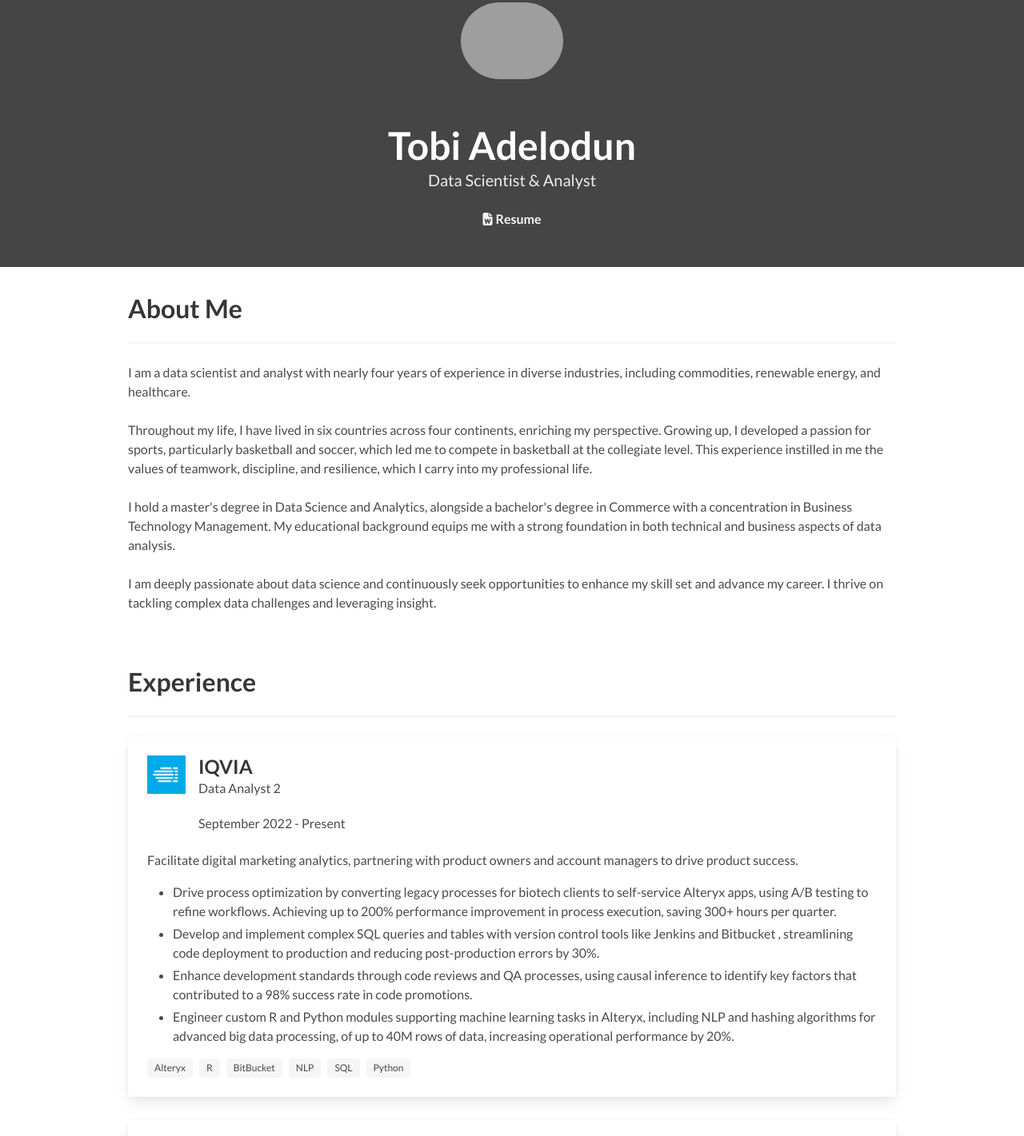
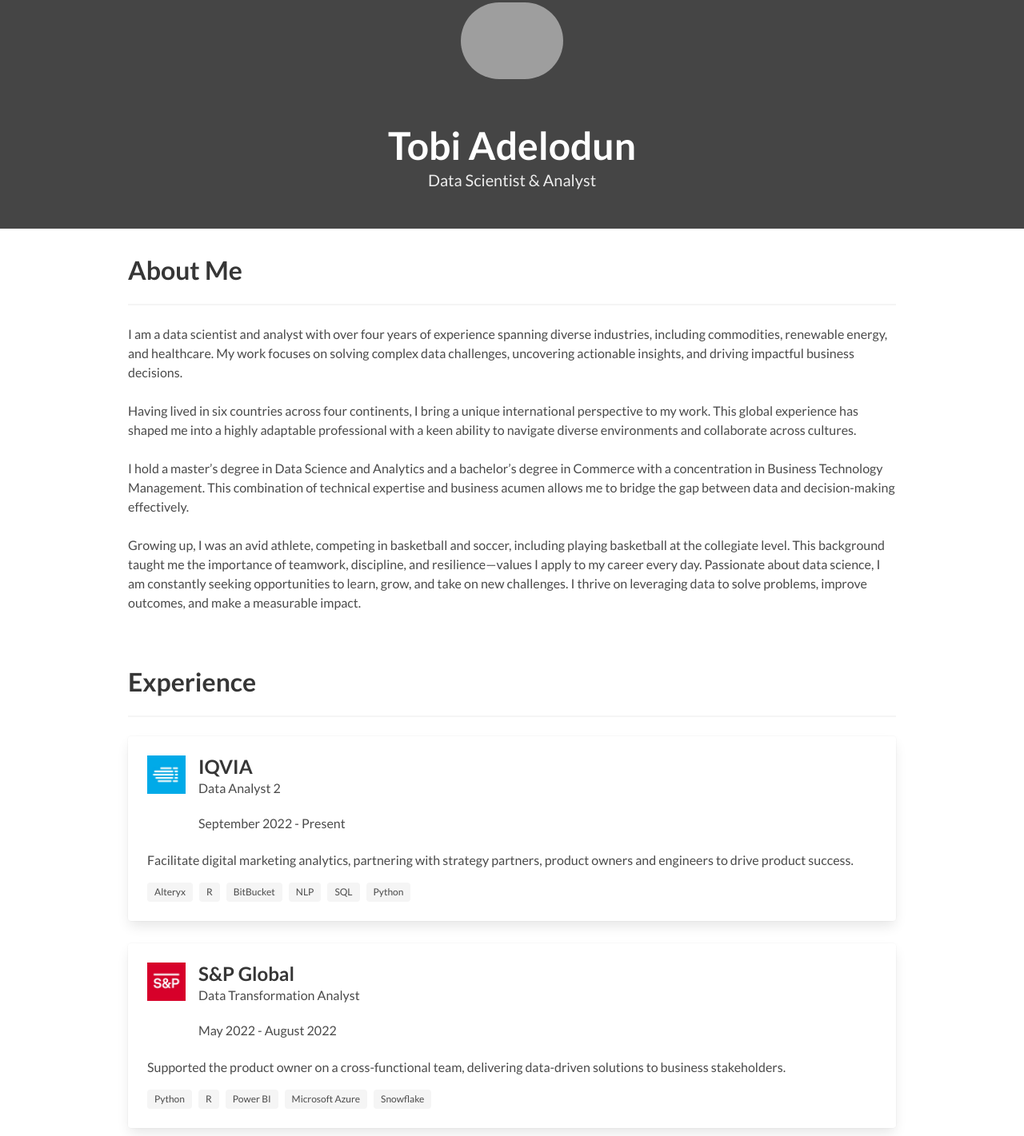
Before and after one commit to tobiadelodun/tobiadelodun.github.io, a plain HTML site: page index.html in a window 1280 px wide. Shown: the part 109-1530 px from the top of the page at 80% size. Drawn offline with Linux system fonts and the light colour scheme; grey boxes are pictures that could not be loaded.

Commit message:
index update

```diff
--- a/index.html
+++ b/index.html
@@ -67,31 +67,30 @@
             <h2 class="subtitle">
               Data Scientist & Analyst
             </h2>
-            <p>
-              <a href="docs/Tobi_Adelodun_Resume.pdf" class="icon has-text-light">
-                <i class="fas fa-file-word"></i> <strong>Resume</strong>
-              </a>
-            </p>
           </div>
         </div>
       </div>
     </div>
   </section>
-
   <section class="section">
     <div class="container">
       <h1 class="title">About Me</h1>
       <hr />
-      <p>I am a data scientist and analyst with nearly four years of experience in diverse industries, including commodities, renewable energy, and healthcare.
+      <p> I am a data scientist and analyst with over four years of experience spanning diverse industries, including commodities,
+        renewable energy, and healthcare. My work focuses on solving complex data challenges, uncovering actionable insights, and
+        driving impactful business decisions.
 <br> </br>
- Throughout my life, I have lived in six countries across four continents, enriching my perspective. Growing up, I developed a passion for sports,
- particularly basketball and soccer, which led me to compete in basketball at the collegiate level. This experience instilled in me the values of
- teamwork, discipline, and resilience, which I carry into my professional life.
+Having lived in six countries across four continents, I bring a unique international perspective to my work. This global experience
+has shaped me into a highly adaptable professional with a keen ability to navigate diverse environments and collaborate across cultures.
+
  <br> </br>
-I hold a master's degree in Data Science and Analytics, alongside a bachelor's degree in Commerce with a concentration in Business Technology Management.
-My educational background equips me with a strong foundation in both technical and business aspects of data analysis.
-<br> </br>
-I am deeply passionate about data science and continuously seek opportunities to enhance my skill set and advance my career. I thrive on tackling complex data challenges and leveraging insight.</p>
+ I hold a master’s degree in Data Science and Analytics and a bachelor’s degree in Commerce with a concentration in Business Technology Management.
+ This combination of technical expertise and business acumen allows me to bridge the gap between data and decision-making effectively.
+
+ <br> </br>
+ Growing up, I was an avid athlete, competing in basketball and soccer, including playing basketball at the collegiate level. This background taught
+ me the importance of teamwork, discipline, and resilience—values I apply to my career every day. Passionate about data science, I am constantly seeking
+ opportunities to learn, grow, and take on new challenges. I thrive on leveraging data to solve problems, improve outcomes, and make a measurable impact.</p>
     </div>
   </section>
   <section class="section">
@@ -113,17 +112,7 @@ I am deeply passionate about data science and continuously seek opportunities to
             </div>
           </div>
           <div class="content">
-            <p>Facilitate digital marketing analytics, partnering with product owners and account managers to drive product success.</p>
-            <ul>
-              <li>Drive process optimization by converting legacy processes for biotech clients to self-service Alteryx apps,
-                using A/B testing to refine workflows. Achieving up to 200% performance improvement in process execution, saving 300+ hours per quarter.</li>
-              <li>Develop and implement complex SQL queries and tables with version control tools like Jenkins and Bitbucket
-                , streamlining code deployment to production and reducing post-production errors by 30%.</li>
-              <li>Enhance development standards through code reviews and QA processes, using causal inference
-                to identify key factors that contributed to a 98% success rate in code promotions.</li>
-                <li>Engineer custom R and Python modules supporting machine learning tasks in Alteryx,
-                  including NLP and hashing algorithms for advanced big data processing, of up to 40M rows of data, increasing operational performance by 20%. </li>
-            </ul>
+            <p>Facilitate digital marketing analytics, partnering with strategy partners, product owners and engineers to drive product success.</p>
             <div class="tags">
               <span class="tag">Alteryx</span>
               <span class="tag">R</span>
@@ -151,14 +140,6 @@ I am deeply passionate about data science and continuously seek opportunities to
           </div>
           <div class="content">
             <p>Supported the product owner on a cross-functional team, delivering data-driven solutions to business stakeholders.</p>
-            <ul>
-              <li>Leveraged Python to extract key information and restructure semi-structured data sources, such as XML and JSON,
-                into user-friendly datasets, reducing manual effort by 40% and expediting analysis delivery timelines by 2 weeks per project.</li>
-              <li>Uncovered actionable insights and patterns in global workforce dynamics by auditing 30,000+ employee records across 46 countries using R,
-                revealing over $200M in misbilled hours via Power BI dashboards.</li>
-              <li>Built scalable data models sourced from Snowflake using Python and R, improving data accessibility by 25%
-                and streamlining workflows for internal stakeholders.</li>
-            </ul>
             <div class="tags">
               <span class="tag">Python</span>
               <span class="tag">R</span>
@@ -185,12 +166,6 @@ I am deeply passionate about data science and continuously seek opportunities to
           </div>
           <div class="content">
             <p>Contributed as a financial analyst, harnessing Python to automate the analysis of financial data for a portfolio of companies.</p>
-            <ul>
-              <li>Led financial research efforts to extract critical data from databases for over 150 organizations in the clean energy industry.</li>
-              <li>Automated financial analysis workflows for a $500M portfolio spanning 150+ clean energy organizations, driving a 30% increase in workflow productivity.</li>
-              <li>Designed and deployed interactive Tableau dashboards, improving stakeholder engagement scores by 20% and enabling dynamic data visualization.</li>
-              <li>Monitored portfolio payments using Python scripts, reducing late payments by 15% and identifying $2M in discrepancies over the project duration.</li>
-            </ul>
             <div class="tags">
               <span class="tag">Python</span>
               <span class="tag">R</span>
```
Also changed, not shown: 1 other file.
